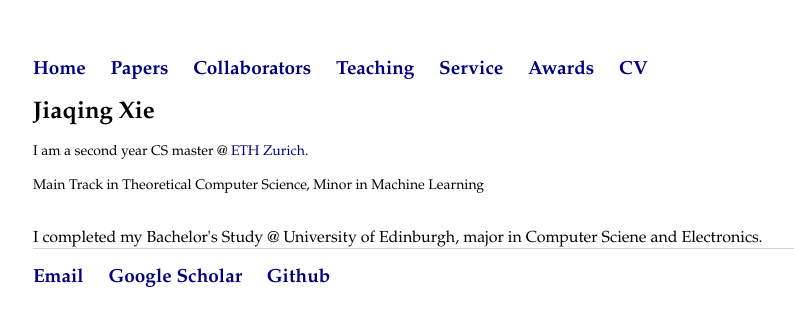
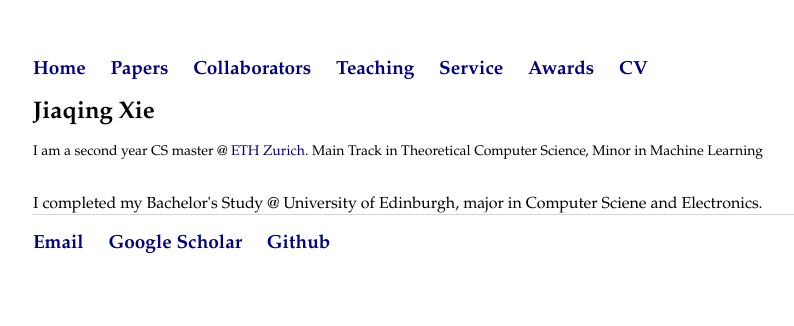
Before and after one commit to jiaqingxie/jiaqingxie.github.io, a Jekyll site: the page built from index.html, in a window 1280 px wide. Shown: the top 326 px of the page, without its empty margins (159-953 px from the left). Built offline with Jekyll 4.4.1, drawn with Linux system fonts in a browser that asks for light colours.

```diff
--- a/index.html
+++ b/index.html
@@ -4,9 +4,8 @@ title: Jiaqing Xie
 ---
 <div class="blurb">
 <h1> Jiaqing Xie</h1>
-<p> I am a second year CS master @ <a href="https://inf.ethz.ch/">ETH Zurich</a>.
-<p>Main Track in Theoretical Computer Science, Minor in Machine Learning</p>
-    <br> I completed my Bachelor's Study @ University of Edinburgh, major in Computer Sciene and Electronics.
+<p> I am a second year CS master @ <a href="https://inf.ethz.ch/">ETH Zurich</a>. Main Track in Theoretical Computer Science, Minor in Machine Learning</p><br>
+I completed my Bachelor's Study @ University of Edinburgh, major in Computer Sciene and Electronics.
 <!--
 <p> I began my research journey at Cornell (BA Math, BA CS, MS CS) under the guidance of <a href="http://www.cs.cornell.edu/home/cardie/">Claire Cardie</a>.
 <br> I am deeply honored to have learned from the <a href="https://news.psu.edu/story/660710/2021/06/07/college-engineering-mourns-loss-faculty-member-arzoo-katiyar">late</a> <a href="https://sites.google.com/site/arzook99/home">Professor Arzoo Katiyar</a>, who I profoundly miss.
```
